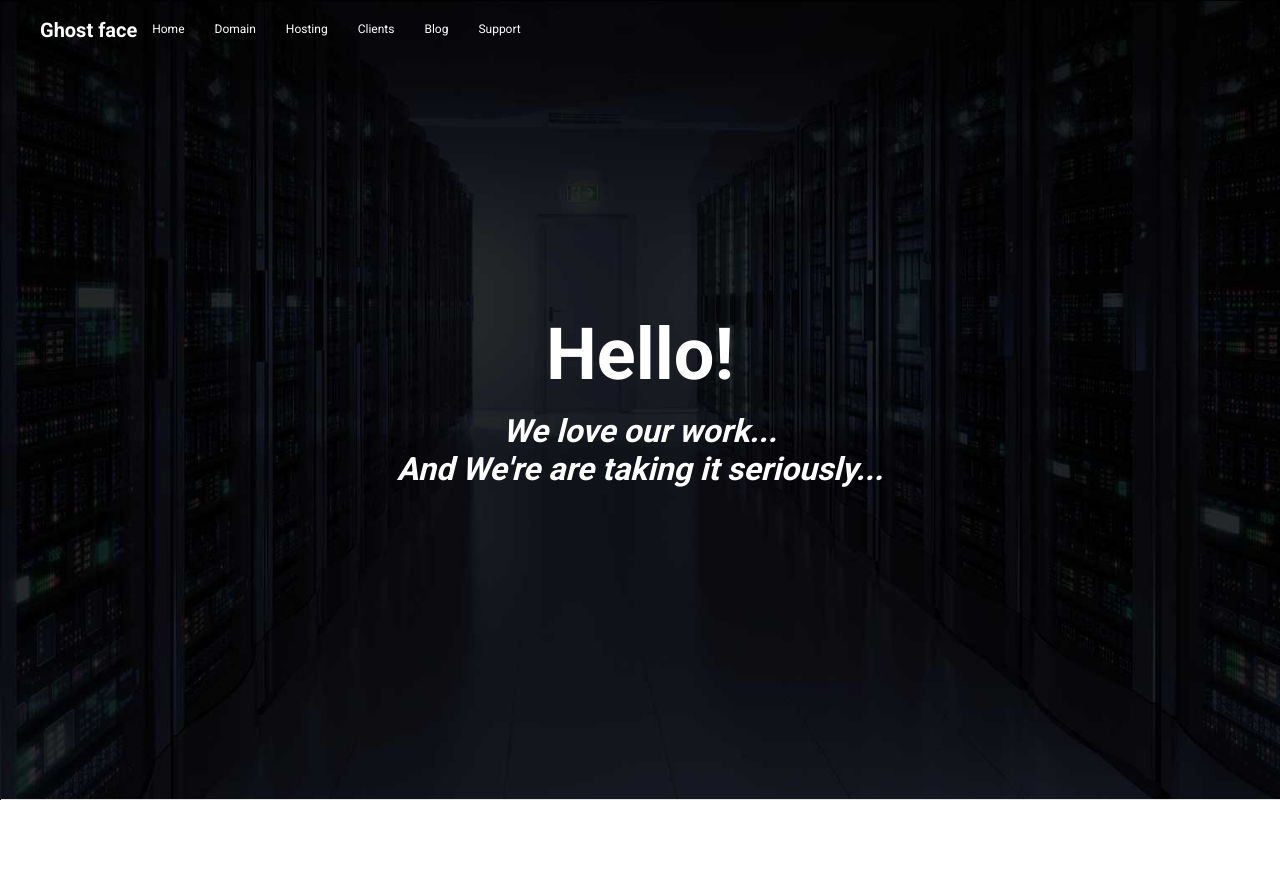
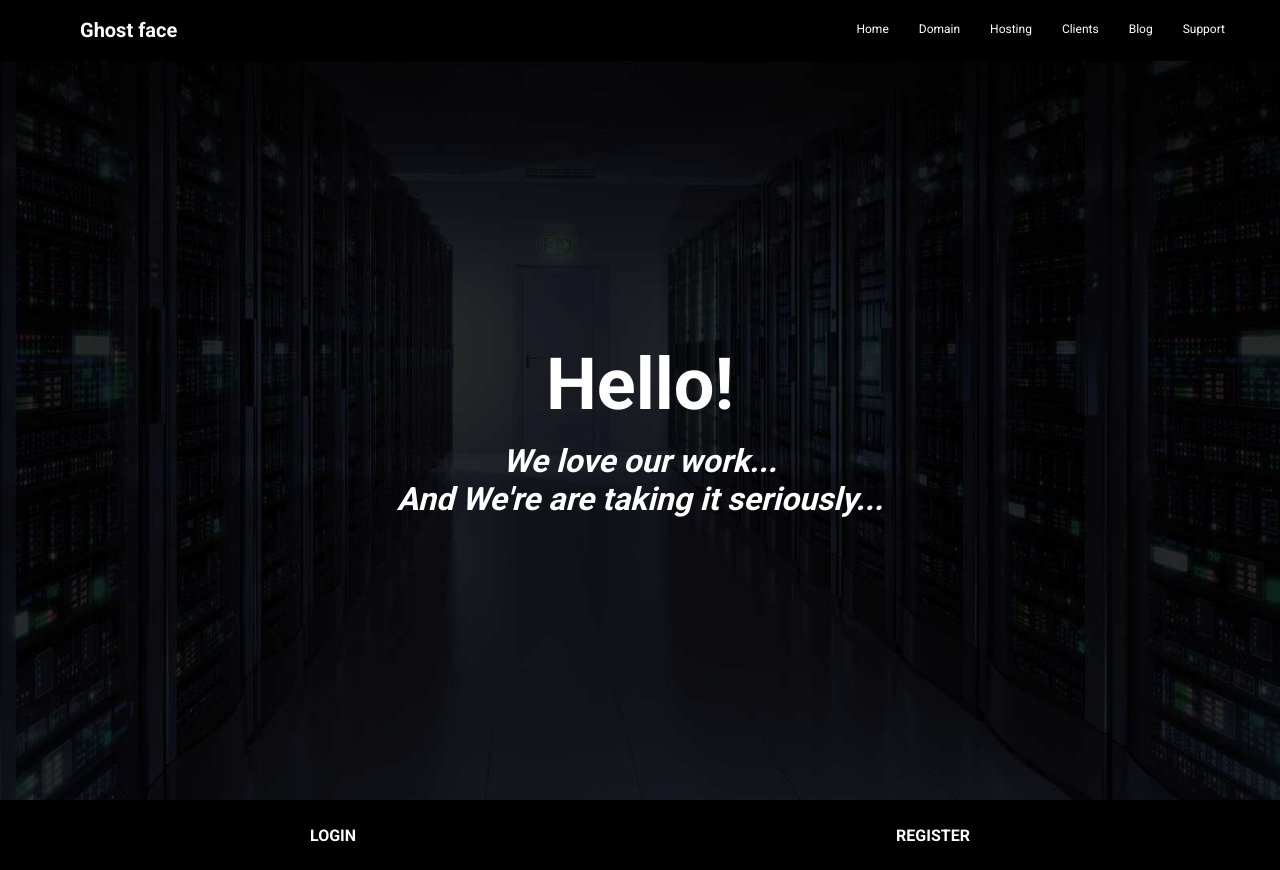
Before and after one commit to asmadeusx/st3-sass-practice, a website built with Parcel: page index.html in a window 1280 px wide. Before the commit the page ends 819 px from the top, so only its background shows below. Built offline with nearby package versions, Linux system fonts and the light colour scheme.

Commit message:
Урок 6. Блок авторизации
Урок 6. Блок авторизации

```diff
--- a/css/auth.scss
+++ b/css/auth.scss
@@ -3,7 +3,9 @@
 
 .auth{
     display: flex;
-
+    flex: 0 0 $auth-height;
+    align-items: center; //вертикальное выравние внутри Флекса
+    justify-content: space-around; //Равное распределение пустого места вокруг кнопок
 
     &__link{
         color: $c-white;
--- a/css/main.scss
+++ b/css/main.scss
@@ -14,10 +14,11 @@ a{
     text-decoration: none;
 }
 .view-port{
-    max-width: $view-port;
+    width: $view-port;
     margin: 0 auto;
 }
 .wrapper{
+    background-color: $main-bg-color;
     display: flex;
     flex-direction: column;
     width: 100%;
--- a/css/nav.scss
+++ b/css/nav.scss
@@ -2,7 +2,9 @@
 @import "./partials/params";
 
 .nav {
-    position: absolute;
+    // position: absolute;
+    //По курсу Абсолют, но тогда не по центру экрана, и Марджин по бокам не применяется
+    position: relative;
     top: 0;
     left: 0;
     display: flex;
--- a/css/partials/_params.scss
+++ b/css/partials/_params.scss
@@ -10,6 +10,7 @@ $c-orange: #f1540f;
 $footer-bg-color: #2a2a2a;
 // Другие цвета
 $c-white: #ffffff;
+$main-bg-color: #000000;
 // Размеры модулей
 $nav-height: 60px; //Высота меню
 $view-port: 1200px; //Ширина контента
```
Also changed, not shown: 11 other files.
